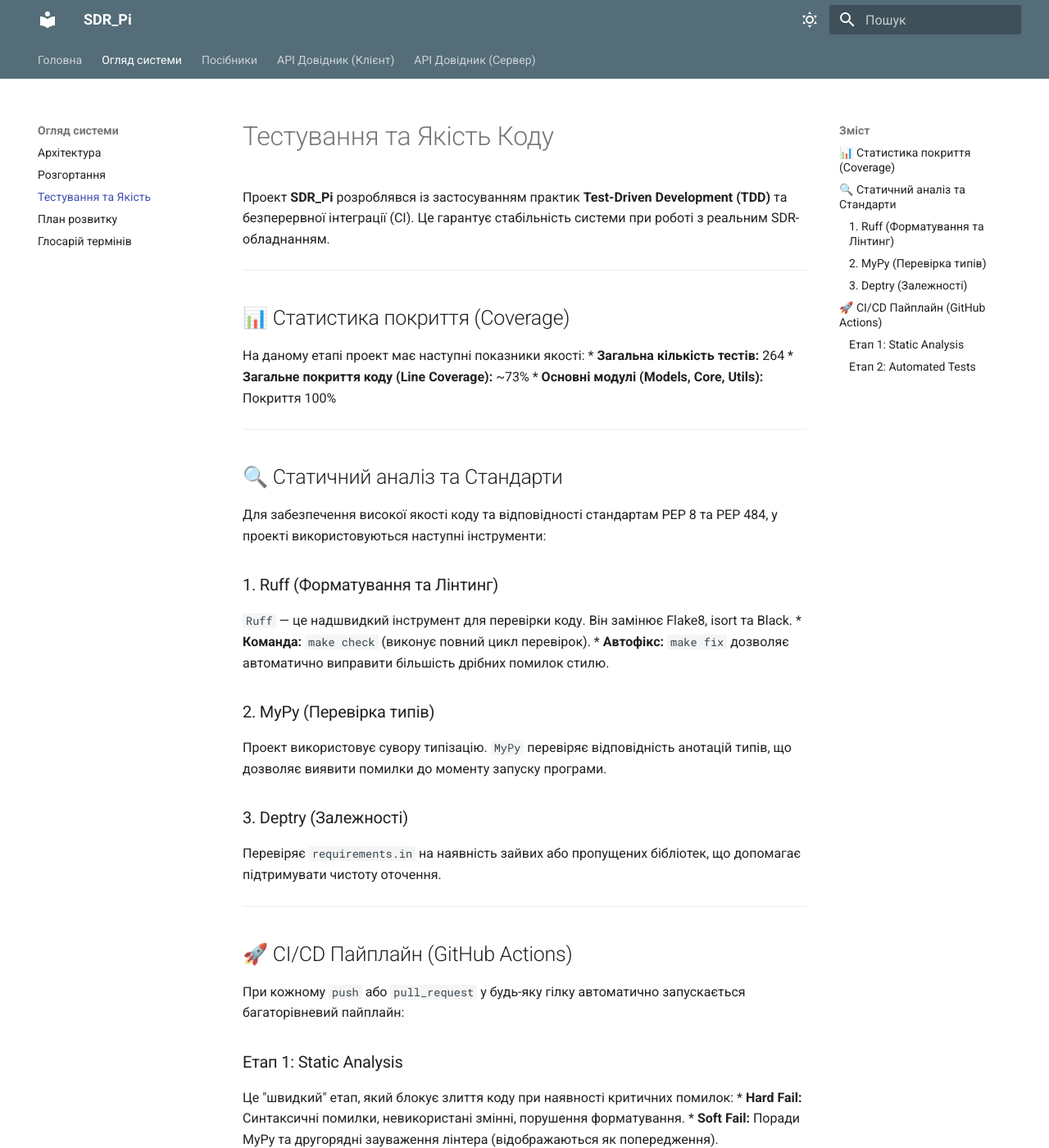
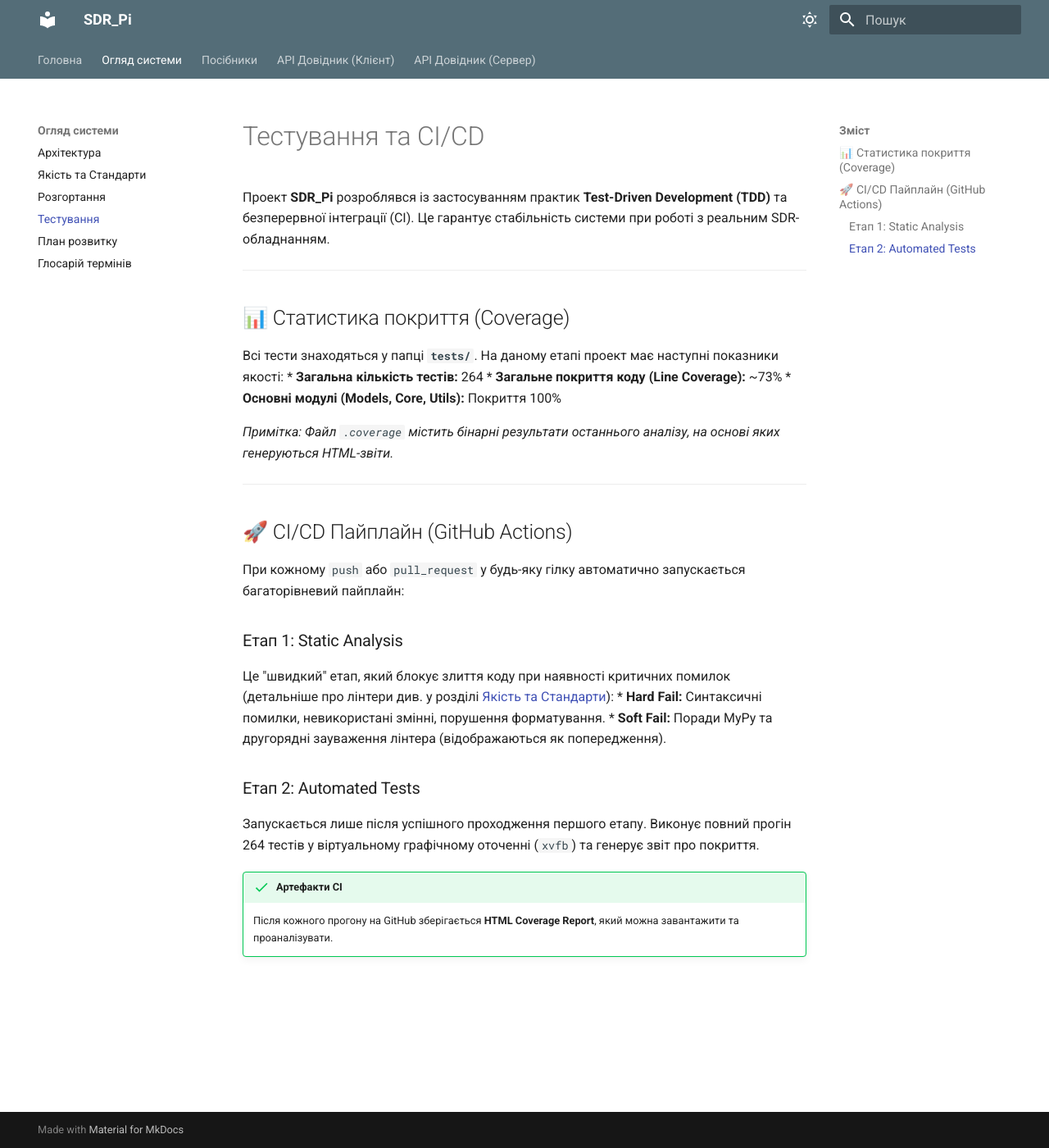
Before and after one commit to VadymKotsiuba1808/SDR_Pi, an MkDocs documentation site: the page built from docs/testing.md, in a window 1280 px wide and 1400 px high. Shown: the whole window at 82% size. Built offline with MkDocs 1.6.1 and Material for MkDocs 9.7.7, drawn with Linux system fonts in a browser that asks for light colours; some of the changed lines change nothing that is shown.

Commit message:
Add quality topic to docs

```diff
--- /dev/null
+++ b/docs/quality.md
@@ -0,0 +1,83 @@
+# Якість та Стандарти Розробки
+
+Проект **SDR_Pi** розроблений із дотриманням сучасних стандартів інженерії програмного забезпечення. У цьому розділі описані інструменти та конфігураційні файли, які забезпечують стабільність, чистоту коду та автоматизацію процесів.
+
+---
+
+## 🛠 Автоматизація (Makefile)
+
+Для спрощення щоденних операцій та стандартизації середовища розробки використовується файл **`Makefile`**. Він дозволяє виконувати складні команди одним коротким записом.
+
+- **`make deps`**: Повна синхронізація віртуального оточення із зафіксованими версіями пакетів.
+- **`make check`**: Комплексна перевірка коду (лінтер + типізація).
+- **`make test`**: Запуск усього набору тестів.
+- **`make coverage`**: Аналіз покриття коду тестами.
+- **`make format`**: Автоматичне виправлення помилок стилю.
+
+---
+
+## 📏 Стандарти коду та Лінтери
+
+Ми використовуємо набір інструментів для підтримки коду в хорошому стані, конфігурація яких зосереджена у файлі **`pyproject.toml`**.
+
+### 1. Ruff (Форматування та Лінтер)
+
+Використовується для автоматичної перевірки синтаксису, видалення невикористаних імпортів та форматування коду згідно з **PEP 8**. Це гарантує, що весь код проекту виглядає так, ніби його написала одна людина.
+
+### 2. MyPy (Статична типізація)
+
+Проект має сувору типізацію (**PEP 484**). MyPy аналізує код без його запуску та попереджає про потенційні помилки невідповідності типів даних, що критично для надійності радарної системи.
+
+### 3. Deptry (Залежності)
+
+Перевіряє `requirements.in` на наявність зайвих або пропущених бібліотек, що допомагає підтримувати чистоту оточення.
+
+### 4. Pre-commit hooks
+
+У файлі **`.pre-commit-config.yaml`** налаштовані автоматичні перевірки, які запускаються при кожній спробі зробити `git commit`. Система не дозволить зафіксувати зміни, якщо:
+
+- У коді є синтаксичні помилки.
+- Присутні "забруднені" імпорти (автоматично виправляє ruff).
+
+---
+
+## 📦 Управління залежностями
+
+Замість прямого використання `pip install`, ми використовуємо **`pip-tools`** для гарантування відтворюваності збірки:
+
+- **`requirements.in`**: Містить лише назви основних бібліотек.
+- **`requirements-dev.in`**: Інструменти для розробки та тестування.
+- **`requirements.txt`**: Автоматично згенерований файл із жорстко зафіксованими версіями (hashes) усіх бібліотек та їхніх залежностей. Це гарантує, що проект запуститься через рік так само успішно, як і сьогодні.
+
+---
+
+## 🏗 Ресурси та Конфігурація UI
+
+### Qt Project та Ресурси
+
+- **`app.pro`**: Файл проекту Qt, що описує структуру вікон та ресурсів.
+- **`resources.qrc`**: XML-файл, який перераховує всі іконки та стилі.
+- **`app/assets/resources_rc.py`**: Згенерований Python-код, який "зашиває" всі картинки прямо в бінарний код додатку, що спрощує дистрибуцію (не потрібно тягати за собою сотні PNG-файлів).
+
+### Конфігурація системи
+
+- **`config.ini`**: Головний файл налаштувань, який зчитується `SettingsService`. Він розділений на секції (`[pinetwork]`, `[ui]`, `[maps]`), що дозволяє легко змінювати параметри системи без перекомпіляції коду.
+
+---
+
+## 🚀 Точка входу (main.py)
+
+Файл **`main.py`** є центральним вузлом запуску. Його основні обов'язки:
+
+1. Ініціалізація циклу подій `asyncio` через `qasync`.
+2. Завантаження налаштувань та локалізації.
+3. Створення спільних екземплярів сервісів (Dependency Injection).
+4. Запуск головного вікна та підключення до мережі Raspberry Pi.
+
+---
+
+## 🧪 Тестування та CI/CD
+
+Детальна інформація про процес тестування (TDD, статистику покриття) та налаштування автоматизованих конвеєрів (GitHub Actions) винесена в окремий розділ.
+
+👉 **[Перейти до розділу Тестування](testing.md)**
--- a/docs/testing.md
+++ b/docs/testing.md
@@ -1,4 +1,4 @@
-# Тестування та Якість Коду
+# Тестування та CI/CD
 
 Проект **SDR_Pi** розроблявся із застосуванням практик **Test-Driven Development (TDD)** та безперервної інтеграції (CI). Це гарантує стабільність системи при роботі з реальним SDR-обладнанням.
 
@@ -6,27 +6,13 @@
 
 ## 📊 Статистика покриття (Coverage)
 
+Всі тести знаходяться у папці **`tests/`**.
 На даному етапі проект має наступні показники якості:
 *   **Загальна кількість тестів:** 264
 *   **Загальне покриття коду (Line Coverage):** ~73%
 *   **Основні модулі (Models, Core, Utils):** Покриття 100%
 
----
-
-## 🔍 Статичний аналіз та Стандарти
-
-Для забезпечення високої якості коду та відповідності стандартам PEP 8 та PEP 484, у проекті використовуються наступні інструменти:
-
-### 1. Ruff (Форматування та Лінтинг)
-`Ruff` — це надшвидкий інструмент для перевірки коду. Він замінює Flake8, isort та Black.
-*   **Команда:** `make check` (виконує повний цикл перевірок).
-*   **Автофікс:** `make fix` дозволяє автоматично виправити більшість дрібних помилок стилю.
-
-### 2. MyPy (Перевірка типів)
-Проект використовує сувору типізацію. `MyPy` перевіряє відповідність анотацій типів, що дозволяє виявити помилки до моменту запуску програми.
-
-### 3. Deptry (Залежності)
-Перевіряє `requirements.in` на наявність зайвих або пропущених бібліотек, що допомагає підтримувати чистоту оточення.
+*Примітка: Файл `.coverage` містить бінарні результати останнього аналізу, на основі яких генеруються HTML-звіти.*
 
 ---
 
@@ -35,7 +21,7 @@
 При кожному `push` або `pull_request` у будь-яку гілку автоматично запускається багаторівневий пайплайн:
 
 ### Етап 1: Static Analysis
-Це "швидкий" етап, який блокує злиття коду при наявності критичних помилок:
+Це "швидкий" етап, який блокує злиття коду при наявності критичних помилок (детальніше про лінтери див. у розділі [Якість та Стандарти](quality.md)):
 *   **Hard Fail:** Синтаксичні помилки, невикористані змінні, порушення форматування.
 *   **Soft Fail:** Поради MyPy та другорядні зауваження лінтера (відображаються як попередження).
 
--- a/mkdocs.yml
+++ b/mkdocs.yml
@@ -66,8 +66,9 @@
   - Головна: index.md
   - Огляд системи:
       - Архітектура: architecture.md
+      - Якість та Стандарти: quality.md
       - Розгортання: installation.md
-      - Тестування та Якість: testing.md
+      - Тестування: testing.md
       - План розвитку: roadmap.md
       - Глосарій термінів: glossary.md
   - Посібники:
```
